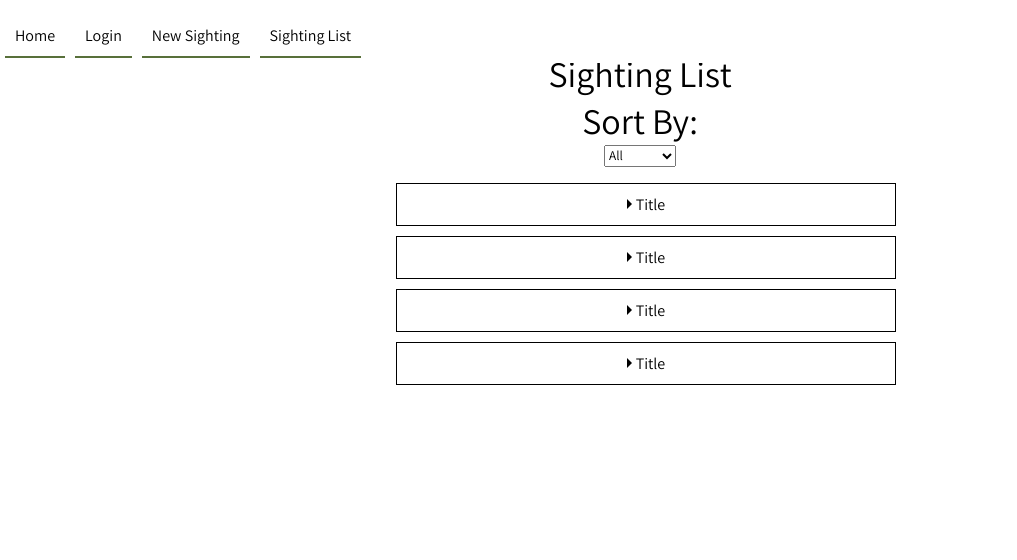
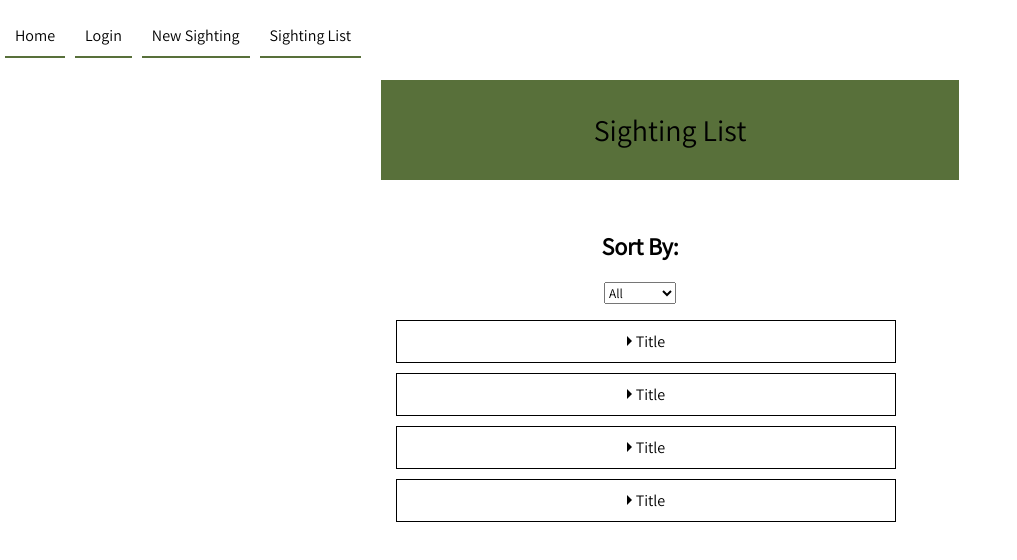
Before and after one commit to klguenth/wildlife-app, a React (Create React App) app: page /sightingList in a window 1280 px wide. Shown: the top 560 px of the page, without its empty margins (0-1017 px from the left). Built offline with nearby package versions, Linux system fonts and the light colour scheme.

Commit message:
added css

```diff
--- a/src/App.css
+++ b/src/App.css
@@ -15,6 +15,14 @@ body {
 
 .mainSection {
     width: 100%;
+}
+
+.mainSection header {
+    width: 100%;
+    background-color: #58703A;
+    font-size: 30px;
+    padding: 30px;
+    margin: 30px;
 }
 
 input[type="text"] {
--- a/src/Components/LandingPage/LandingPage.css
+++ b/src/Components/LandingPage/LandingPage.css
@@ -1,3 +1,7 @@
+* {
+    box-sizing: border-box;
+}
+
 .mainSection {
     display: flex;
     flex-direction: column;
@@ -19,12 +23,12 @@
 
 .conserveQuote {
     background-color: #ffffff;
-    width: 100%;
+    width: 75%;
     height: 300px;
     line-height: 275px;
     font-size: 20px;
     margin: 50px;
-    word-wrap: break-word;
+    overflow-wrap: break-word;
 }
 
 .imgContainer1 {
--- a/src/Components/Login/Login.css
+++ b/src/Components/Login/Login.css
@@ -2,7 +2,7 @@
 .loginForm {
     position: relative;
     text-align: center;
-    padding-top: 150px;
+    padding-top: 50px;
 }
 
 header {
@@ -11,6 +11,7 @@ header {
 
 .usernameField {
     padding-top: 30px;
+    float: right;
 }
 
 .usernameField label {
--- a/src/Components/Sighting/Sighting.css
+++ b/src/Components/Sighting/Sighting.css
@@ -6,6 +6,7 @@ input[type='checkbox'] {
     display: none;
 }
 
+/*lable css*/
 .lbl-toggle {
     display: block;
     text-align: center;
@@ -53,6 +54,7 @@ input[type='checkbox'] {
     border-bottom-left-radius: 0;
 }
 
+/*container div*/
 .sighting {
     text-align: center;
     border: 1px solid #000000;
--- a/src/Components/SortOptions/SortOptions.js
+++ b/src/Components/SortOptions/SortOptions.js
@@ -5,9 +5,9 @@ export default class SortOptions extends React.Component {
     render() {
         return (
             <div className="sortOptions">
-                <header>
+                <h2>
                 Sort By:
-                </header>
+                </h2>
                 <div className="dropdown">
                     <div className="dropdownContent">
                         <select className="select">
```
